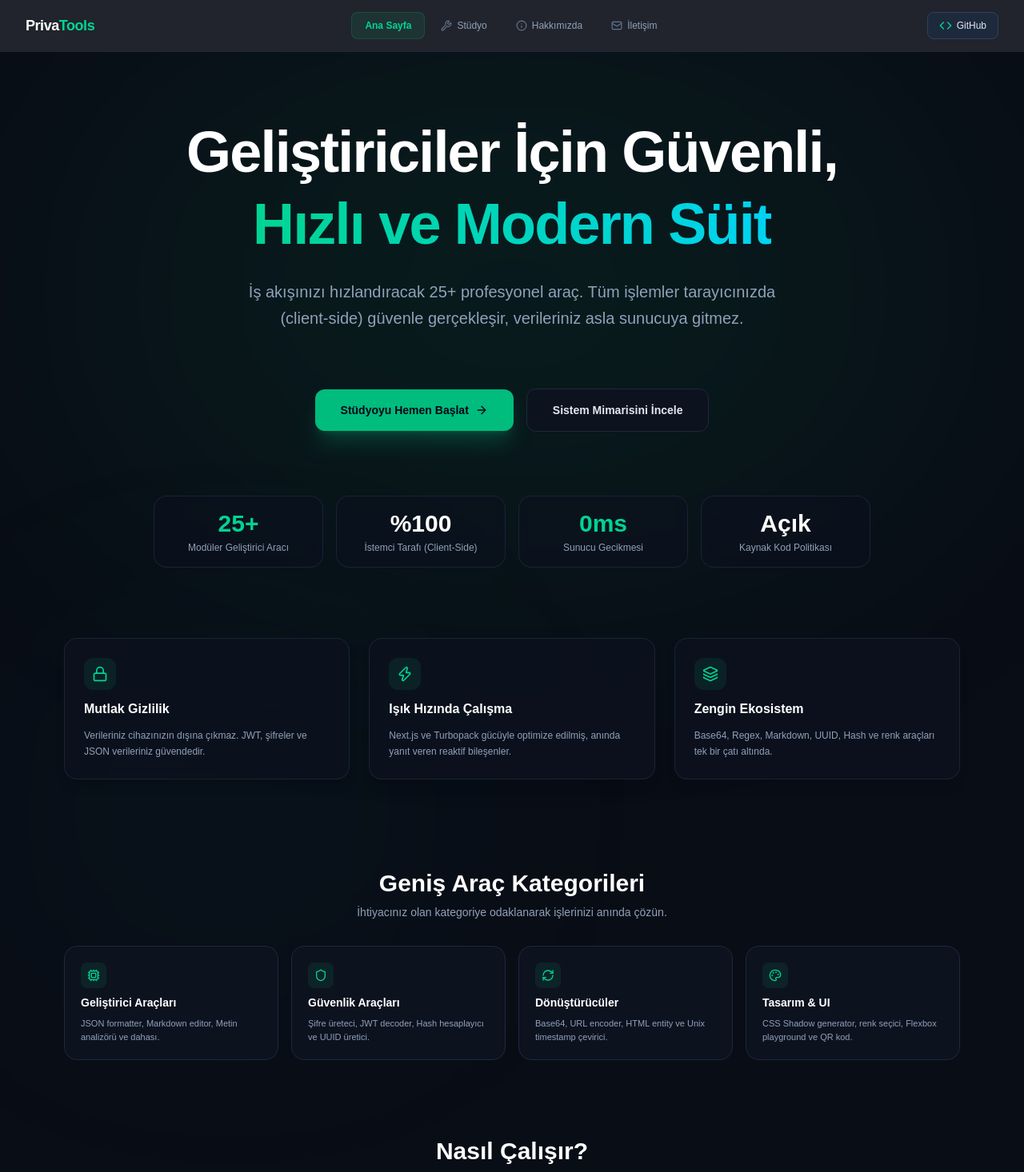
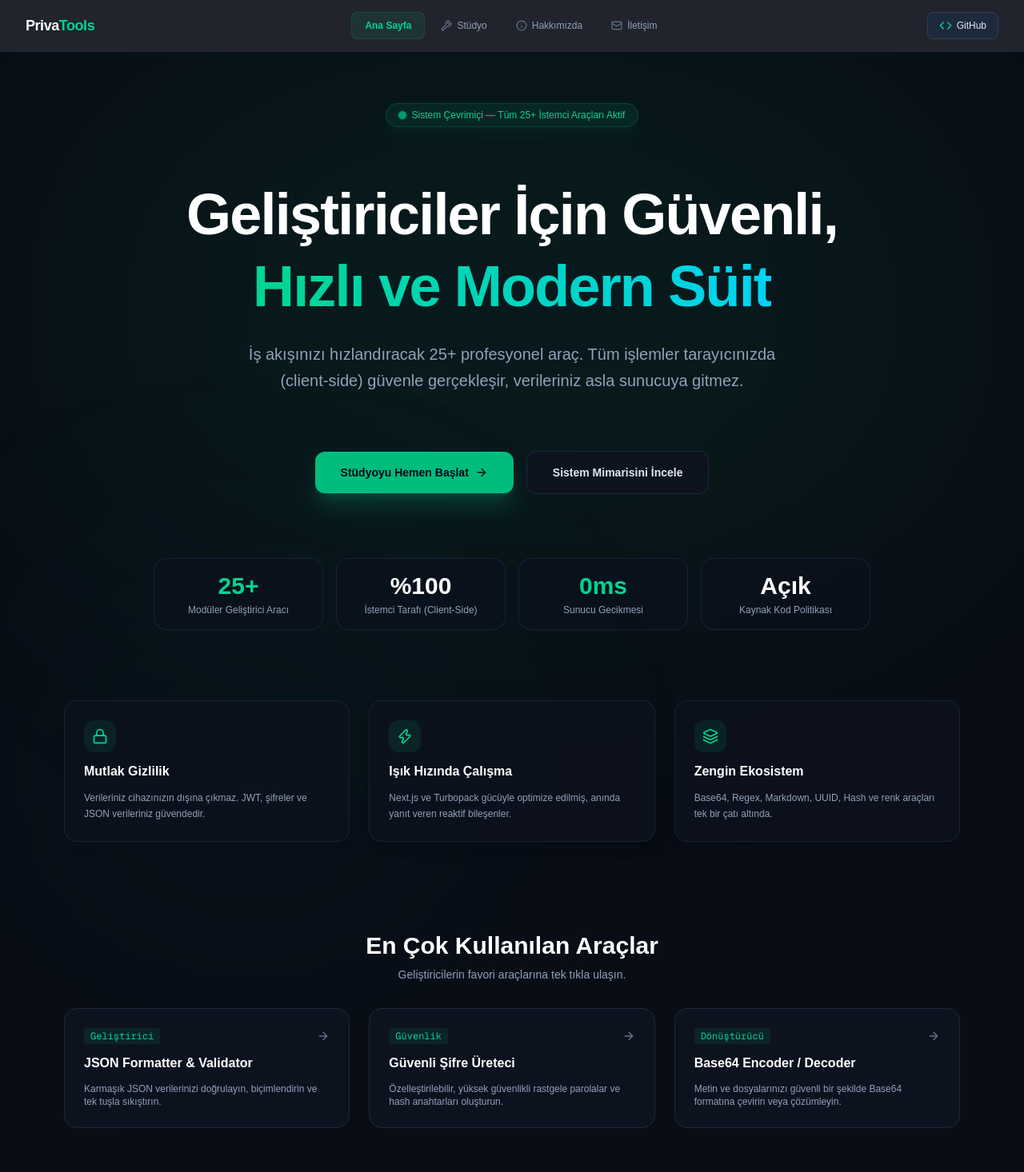
Before and after one commit to MuhammedEdev/privatools, a Next.js app: page / in a window 1280 px wide. Shown: the top 1466 px of the page at 80% size. Built offline with nearby package versions, Linux system fonts and the light colour scheme.

Commit message:
feat(home): add live system status indicator, popular tools quick-access cards, and enhanced grid layouts

```diff
--- a/src/app/page.tsx
+++ b/src/app/page.tsx
@@ -2,21 +2,27 @@
 "use client";
 
 import Link from "next/link";
-import { ArrowRight, Lock, Zap, Layers, ShieldCheck, Cpu, Shield, RefreshCw, Palette } from "lucide-react";
+import { ArrowRight, Lock, Zap, Layers, ShieldCheck, Cpu, Shield, RefreshCw, Palette, Terminal, Code2, Globe, CheckCircle2, Activity, CpuIcon } from "lucide-react";
 
 export default function Home() {
   return (
     <div className="min-h-[calc(100vh-4rem)] bg-[#090D16] text-slate-100 flex flex-col justify-between relative overflow-hidden">
 
       {/* Arkaplan Dekoratif Işık Efektleri (Glow) */}
-      <div className="absolute top-0 left-1/2 -translate-x-1/2 w-[1100px] h-[600px] bg-emerald-500/10 blur-[190px] rounded-full pointer-events-none animate-pulse" />
-      <div className="absolute top-1/3 left-10 w-[500px] h-[350px] bg-teal-500/5 blur-[140px] rounded-full pointer-events-none" />
-      <div className="absolute bottom-20 right-10 w-[600px] h-[400px] bg-emerald-500/5 blur-[160px] rounded-full pointer-events-none" />
+      <div className="absolute top-0 left-1/2 -translate-x-1/2 w-[1200px] h-[650px] bg-emerald-500/10 blur-[200px] rounded-full pointer-events-none animate-pulse" />
+      <div className="absolute top-1/4 left-10 w-[550px] h-[400px] bg-teal-500/5 blur-[150px] rounded-full pointer-events-none" />
+      <div className="absolute bottom-10 right-10 w-[650px] h-[450px] bg-emerald-500/5 blur-[170px] rounded-full pointer-events-none" />
 
       {/* Hero Section */}
-      <div className="max-w-6xl mx-auto px-4 py-20 text-center space-y-16 relative z-10">
+      <div className="max-w-6xl mx-auto px-4 py-16 text-center space-y-16 relative z-10">
 
-        {/* Ana Başlık (Üst rozet kaldırıldı) */}
+        {/* Canlı Sistem Durum Bantçığı */}
+        <div className="inline-flex items-center gap-2 px-4 py-1.5 rounded-full bg-emerald-500/10 border border-emerald-500/20 text-emerald-400 text-xs font-medium shadow-lg shadow-emerald-500/5">
+          <span className="w-2 h-2 rounded-full bg-emerald-400 animate-ping" />
+          <span>Sistem Çevrimiçi — Tüm 25+ İstemci Araçları Aktif</span>
+        </div>
+
+        {/* Ana Başlık */}
         <div className="space-y-6">
           <h1 className="text-4xl sm:text-7xl font-extrabold tracking-tight text-white leading-tight">
             Geliştiriciler İçin Güvenli, <br />
@@ -93,8 +99,45 @@ export default function Home() {
           </div>
         </div>
 
+        {/* Yeni Bölüm: Popüler Hızlı Araçlar Önizleme Kutuları */}
+        <div className="pt-12 space-y-8 text-left">
+          <div className="text-center space-y-2">
+            <h2 className="text-2xl sm:text-3xl font-bold text-white">En Çok Kullanılan Araçlar</h2>
+            <p className="text-xs sm:text-sm text-slate-400">Geliştiricilerin favori araçlarına tek tıkla ulaşın.</p>
+          </div>
+
+          <div className="grid grid-cols-1 sm:grid-cols-2 lg:grid-cols-3 gap-6">
+            <Link href="/studio" className="bg-[#0D121F] border border-slate-800 hover:border-emerald-500/50 rounded-2xl p-6 space-y-3 transition group">
+              <div className="flex items-center justify-between">
+                <span className="text-xs font-mono bg-emerald-500/10 text-emerald-400 px-2 py-0.5 rounded">Geliştirici</span>
+                <ArrowRight className="w-4 h-4 text-slate-500 group-hover:text-emerald-400 group-hover:translate-x-1 transition" />
+              </div>
+              <h4 className="text-white font-bold text-base">JSON Formatter & Validator</h4>
+              <p className="text-xs text-slate-400">Karmaşık JSON verilerinizi doğrulayın, biçimlendirin ve tek tuşla sıkıştırın.</p>
+            </Link>
+
+            <Link href="/studio" className="bg-[#0D121F] border border-slate-800 hover:border-emerald-500/50 rounded-2xl p-6 space-y-3 transition group">
+              <div className="flex items-center justify-between">
+                <span className="text-xs font-mono bg-emerald-500/10 text-emerald-400 px-2 py-0.5 rounded">Güvenlik</span>
+                <ArrowRight className="w-4 h-4 text-slate-500 group-hover:text-emerald-400 group-hover:translate-x-1 transition" />
+              </div>
+              <h4 className="text-white font-bold text-base">Güvenli Şifre Üreteci</h4>
+              <p className="text-xs text-slate-400">Özelleştirilebilir, yüksek güvenlikli rastgele parolalar ve hash anahtarları oluşturun.</p>
+            </Link>
+
+            <Link href="/studio" className="bg-[#0D121F] border border-slate-800 hover:border-emerald-500/50 rounded-2xl p-6 space-y-3 transition group">
+              <div className="flex items-center justify-between">
+                <span className="text-xs font-mono bg-emerald-500/10 text-emerald-400 px-2 py-0.5 rounded">Dönüştürücü</span>
+                <ArrowRight className="w-4 h-4 text-slate-500 group-hover:text-emerald-400 group-hover:translate-x-1 transition" />
+              </div>
+              <h4 className="text-white font-bold text-base">Base64 Encoder / Decoder</h4>
+              <p className="text-xs text-slate-400">Metin ve dosyalarınızı güvenli bir şekilde Base64 formatına çevirin veya çözümleyin.</p>
+            </Link>
+          </div>
+        </div>
+
         {/* Araç Kategorileri Önizlemesi */}
-        <div className="pt-12 space-y-8 text-left">
+        <div className="pt-8 space-y-8 text-left">
           <div className="text-center space-y-2">
             <h2 className="text-2xl sm:text-3xl font-bold text-white">Geniş Araç Kategorileri</h2>
             <p className="text-xs sm:text-sm text-slate-400">İhtiyacınız olan kategoriye odaklanarak işlerinizi anında çözün.</p>
```
